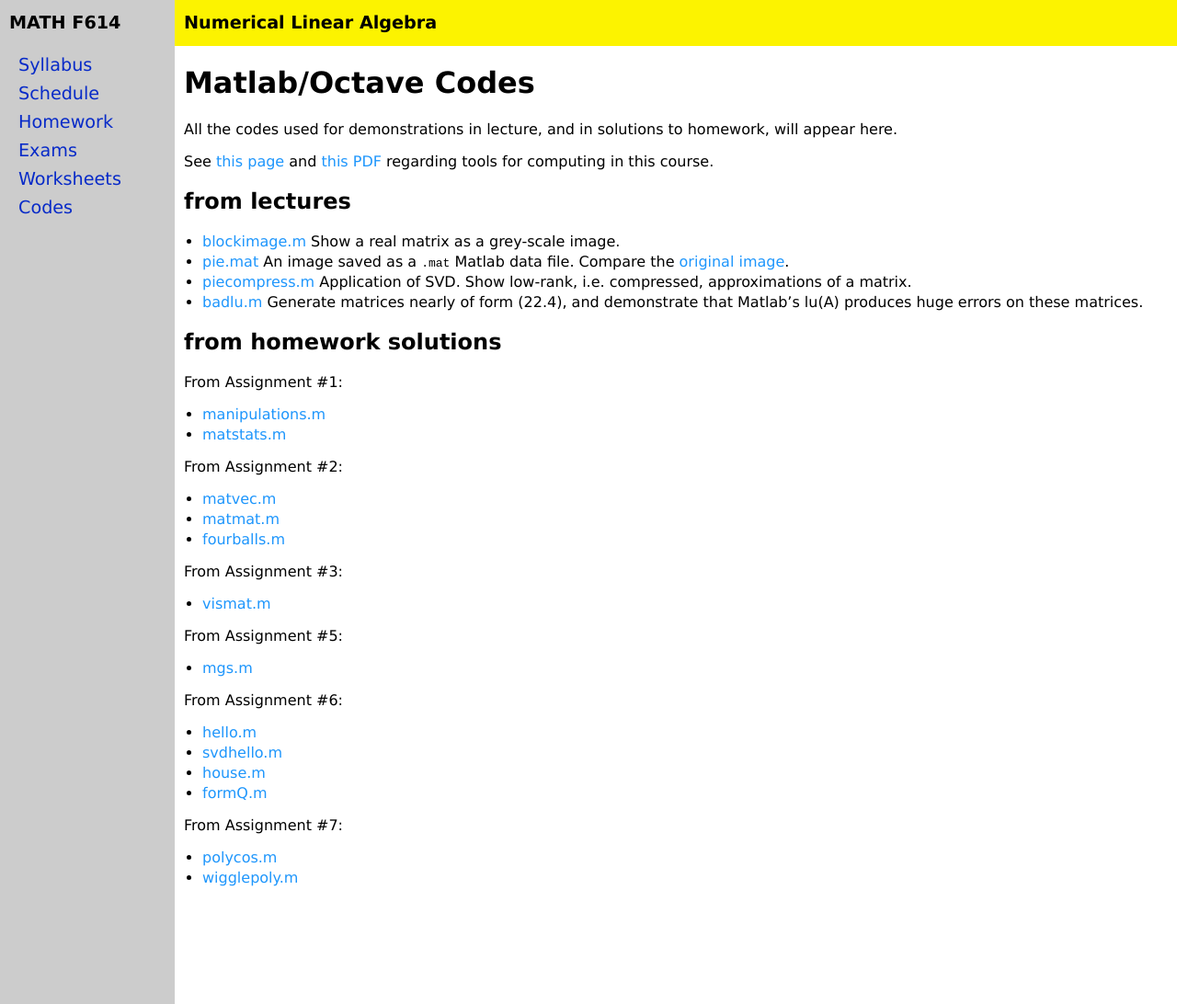
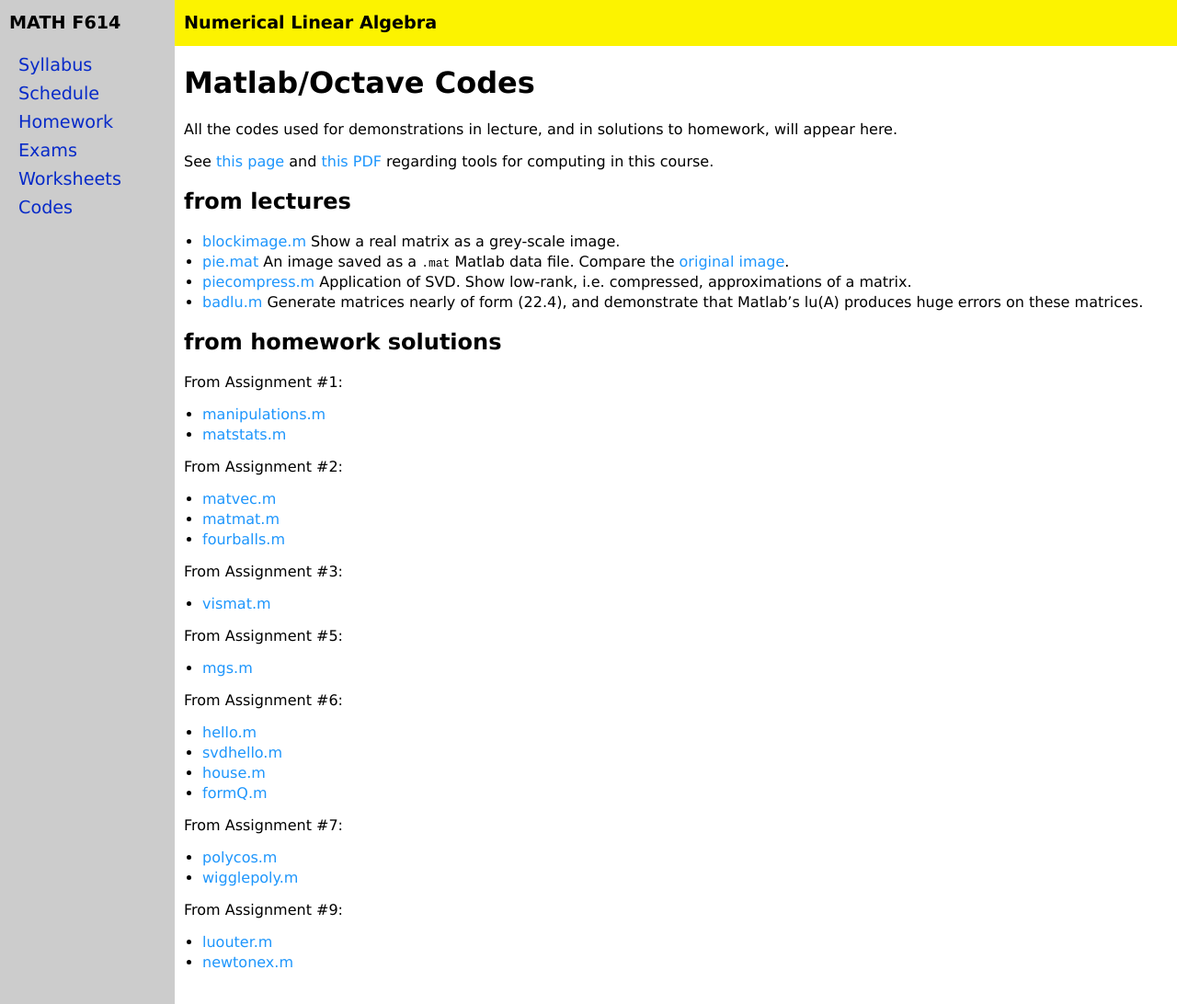
Before and after one commit to bueler/nla, a Jekyll site: the page built from codes.md, in a window 1280 px wide and 1092 px high. Shown: the whole window at 92% size. Built offline with Jekyll 4.4.1, drawn with Linux system fonts in a browser that asks for light colours.

Commit message:
post codes from A9 solutions

```diff
--- a/codes.md
+++ b/codes.md
@@ -48,3 +48,8 @@ From Assignment #7:
 
   * [polycos.m](assets/codes/F23/polycos.m)
   * [wigglepoly.m](assets/codes/F23/wigglepoly.m)
+
+From Assignment #9:
+
+  * [luouter.m](assets/codes/F23/luouter.m)
+  * [newtonex.m](assets/codes/F23/newtonex.m)
```
Also changed, not shown: 2 other files.
